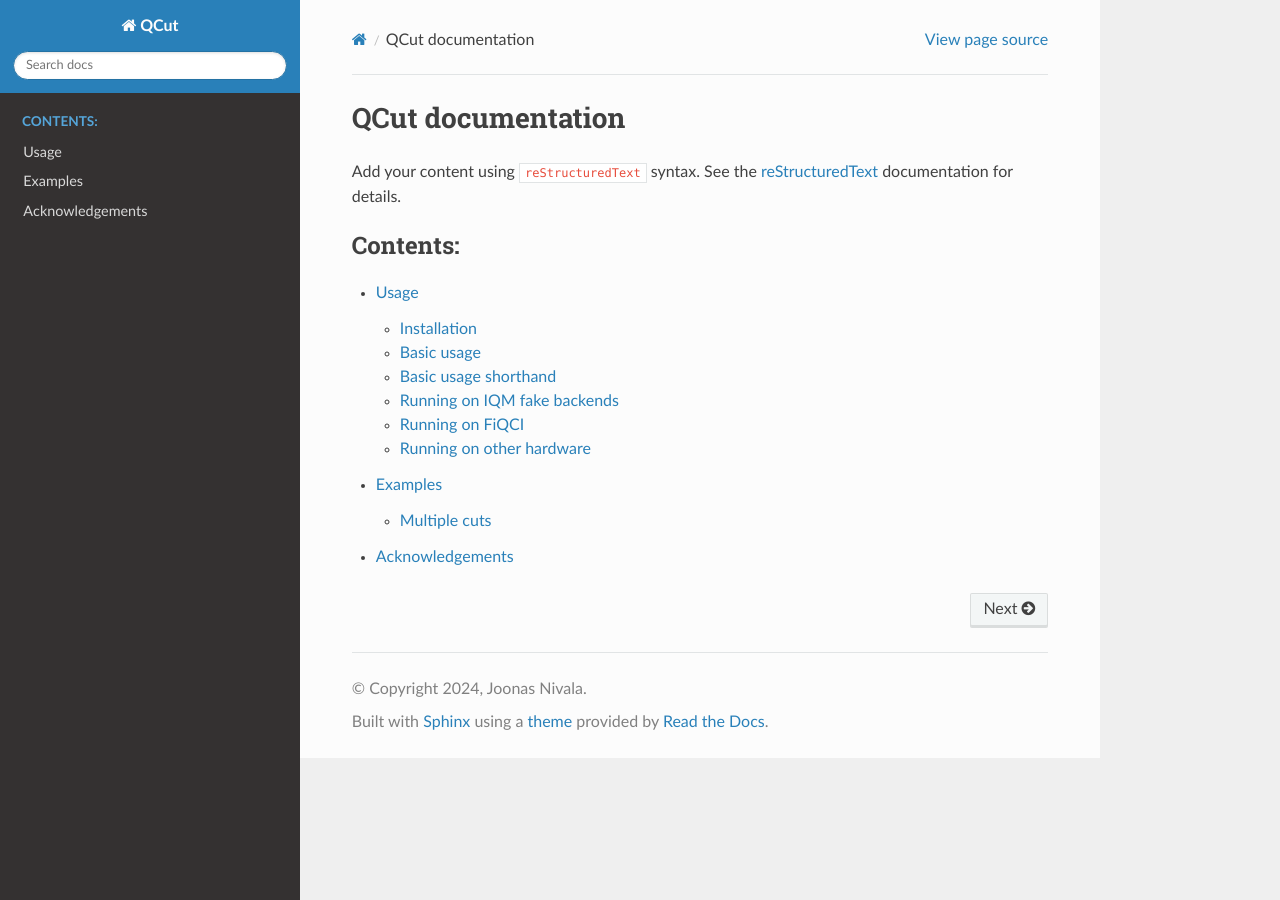
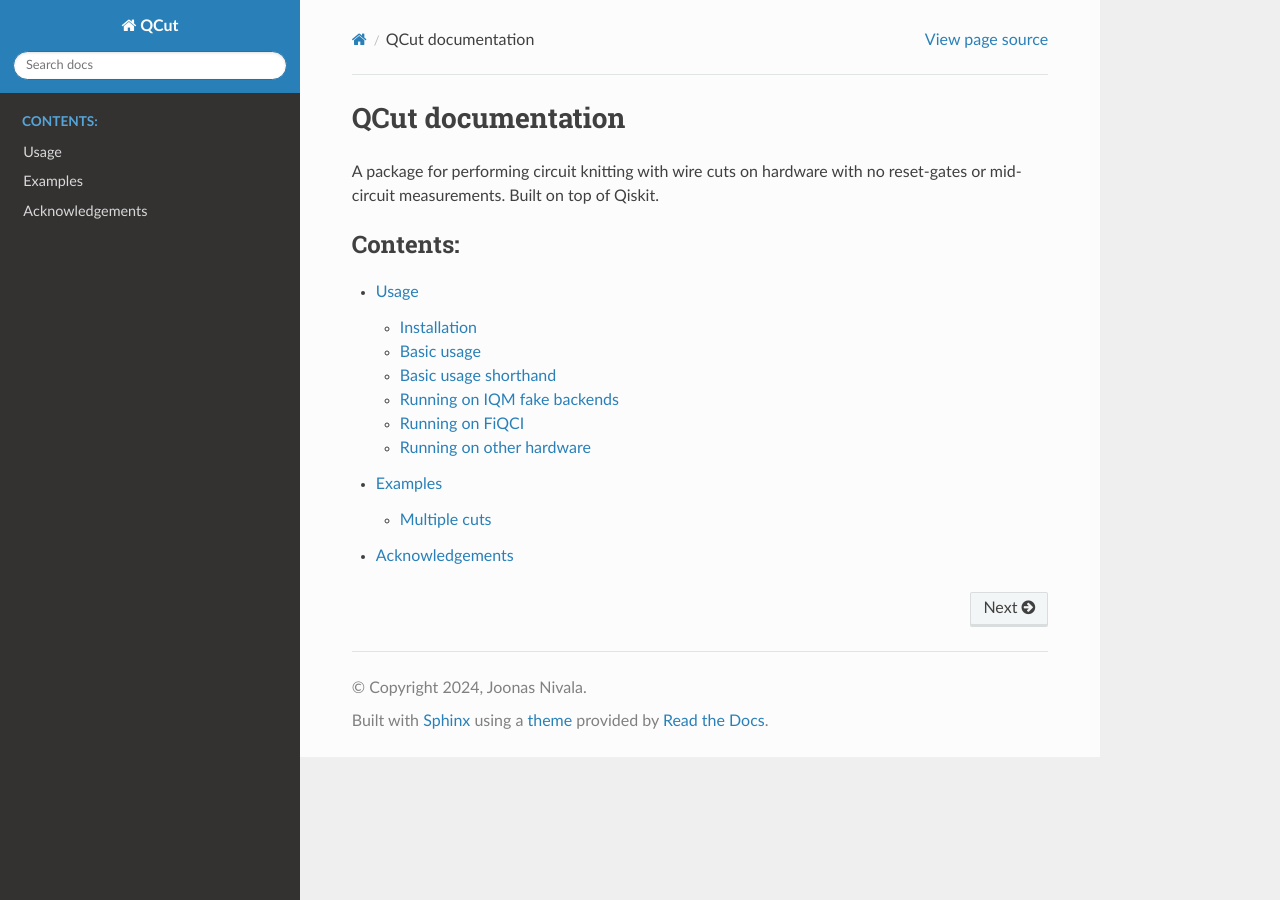
Before and after one commit to JooNiv/QCut, a Sphinx documentation site: the page built from docs/index.rst, in a window 1280 px wide. Built offline with Sphinx 7.4.7 and the Read the Docs theme 2.0.0, drawn with Linux system fonts in a browser that asks for light colours; pages that are not in the unit, such as notebooks, are missing from menus.

Commit message:
edit index page

```diff
--- a/docs/index.rst
+++ b/docs/index.rst
@@ -6,10 +6,7 @@
 QCut documentation
 ==================
 
-Add your content using ``reStructuredText`` syntax. See the
-`reStructuredText <https://www.sphinx-doc.org/en/master/usage/restructuredtext/index.html>`_
-documentation for details.
-
+A package for performing circuit knitting with wire cuts on hardware with no reset-gates or mid-circuit measurements. Built on top of Qiskit.
 
 .. toctree::
    :maxdepth: 3
```
